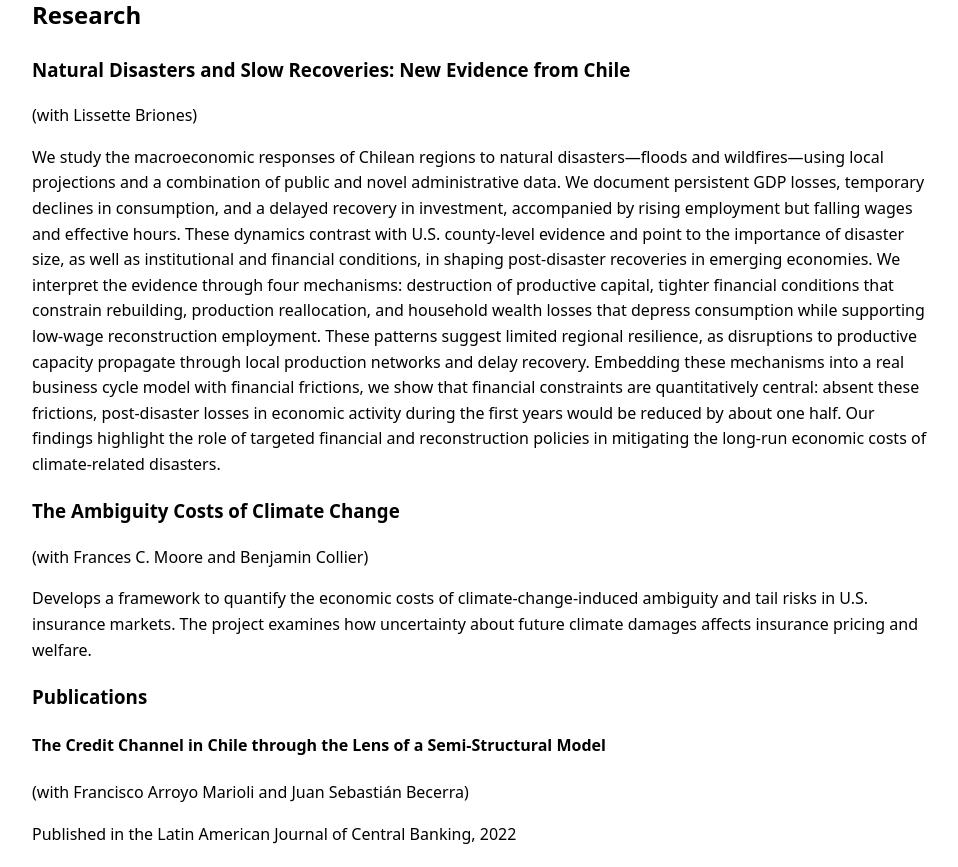
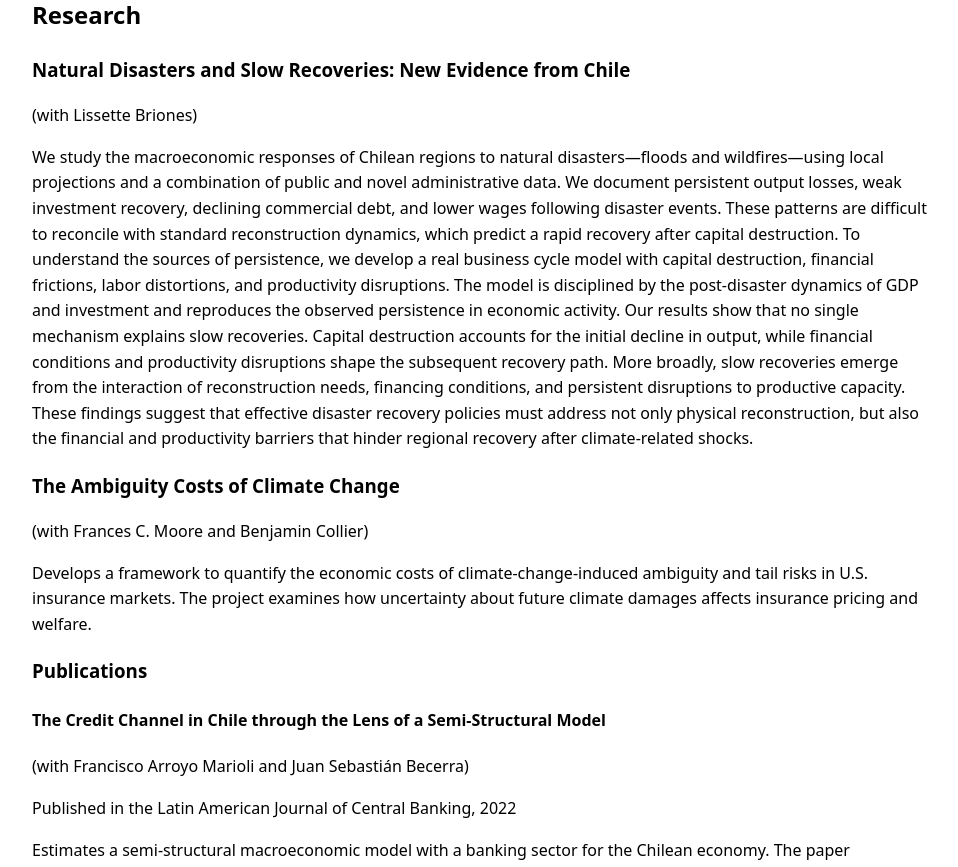
Before and after one commit to matiassolorza/matiassolorza.github.io, a Jekyll site: the page built from index.md, in a window 1280 px wide, cut to the strip 552-1419 px from the top of the page. Shown: the whole strip, without its empty margins (158-1116 px from the left). Built offline with Jekyll 4.4.1, drawn with Linux system fonts in a browser that asks for light colours.

Commit message:
Update index.md

```diff
--- a/index.md
+++ b/index.md
@@ -131,8 +131,8 @@ title: "Home"
 
 (with Lissette Briones)
 
-We study the macroeconomic responses of Chilean regions to natural disasters—floods and wildfires—using local projections and a combination of public and novel administrative data. We document persistent GDP losses, temporary declines in consumption, and a delayed recovery in investment, accompanied by rising employment but falling wages and effective hours. These dynamics contrast with U.S. county-level evidence and point to the importance of disaster size, as well as institutional and financial conditions, in shaping post-disaster recoveries in emerging economies. We interpret the evidence through four mechanisms: destruction of productive capital, tighter financial conditions that constrain rebuilding, production reallocation, and household wealth losses that depress consumption while supporting low-wage reconstruction employment.
-These patterns suggest limited regional resilience, as disruptions to productive capacity propagate through local production networks and delay recovery. Embedding these mechanisms into a real business cycle model with financial frictions, we show that financial constraints are quantitatively central: absent these frictions, post-disaster losses in economic activity during the first years would be reduced by about one half. Our findings highlight the role of targeted financial and reconstruction policies in mitigating the long-run economic costs of climate-related disasters.
+We study the macroeconomic responses of Chilean regions to natural disasters—floods and wildfires—using local projections and a combination of public and novel administrative data. We document persistent output losses, weak investment recovery, declining commercial debt, and lower wages following disaster events. These patterns are difficult to reconcile with standard reconstruction dynamics, which predict a rapid recovery after capital destruction.
+To understand the sources of persistence, we develop a real business cycle model with capital destruction, financial frictions, labor distortions, and productivity disruptions. The model is disciplined by the post-disaster dynamics of GDP and investment and reproduces the observed persistence in economic activity. Our results show that no single mechanism explains slow recoveries. Capital destruction accounts for the initial decline in output, while financial conditions and productivity disruptions shape the subsequent recovery path. More broadly, slow recoveries emerge from the interaction of reconstruction needs, financing conditions, and persistent disruptions to productive capacity. These findings suggest that effective disaster recovery policies must address not only physical reconstruction, but also the financial and productivity barriers that hinder regional recovery after climate-related shocks.
 
 ### The Ambiguity Costs of Climate Change
 
```
